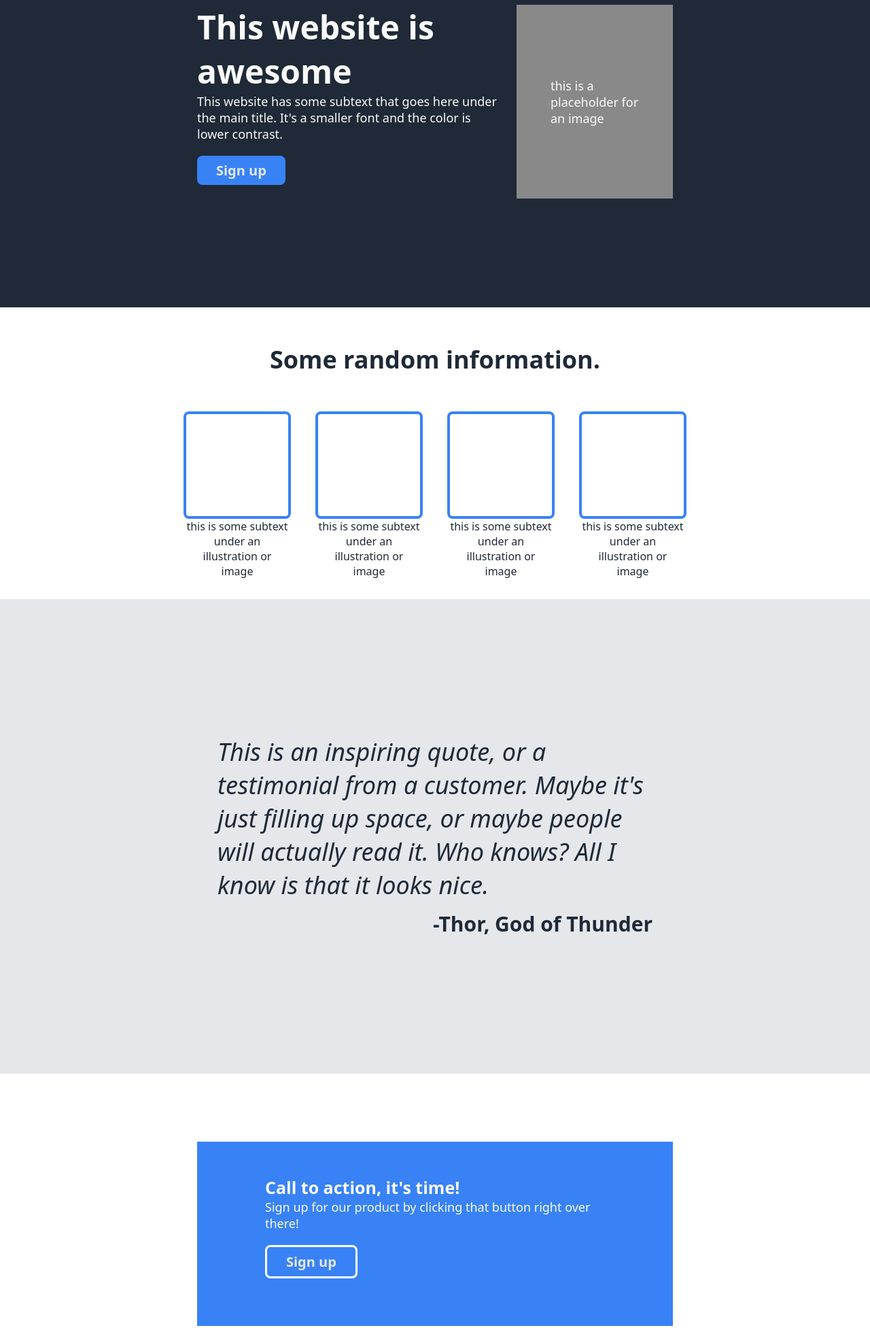
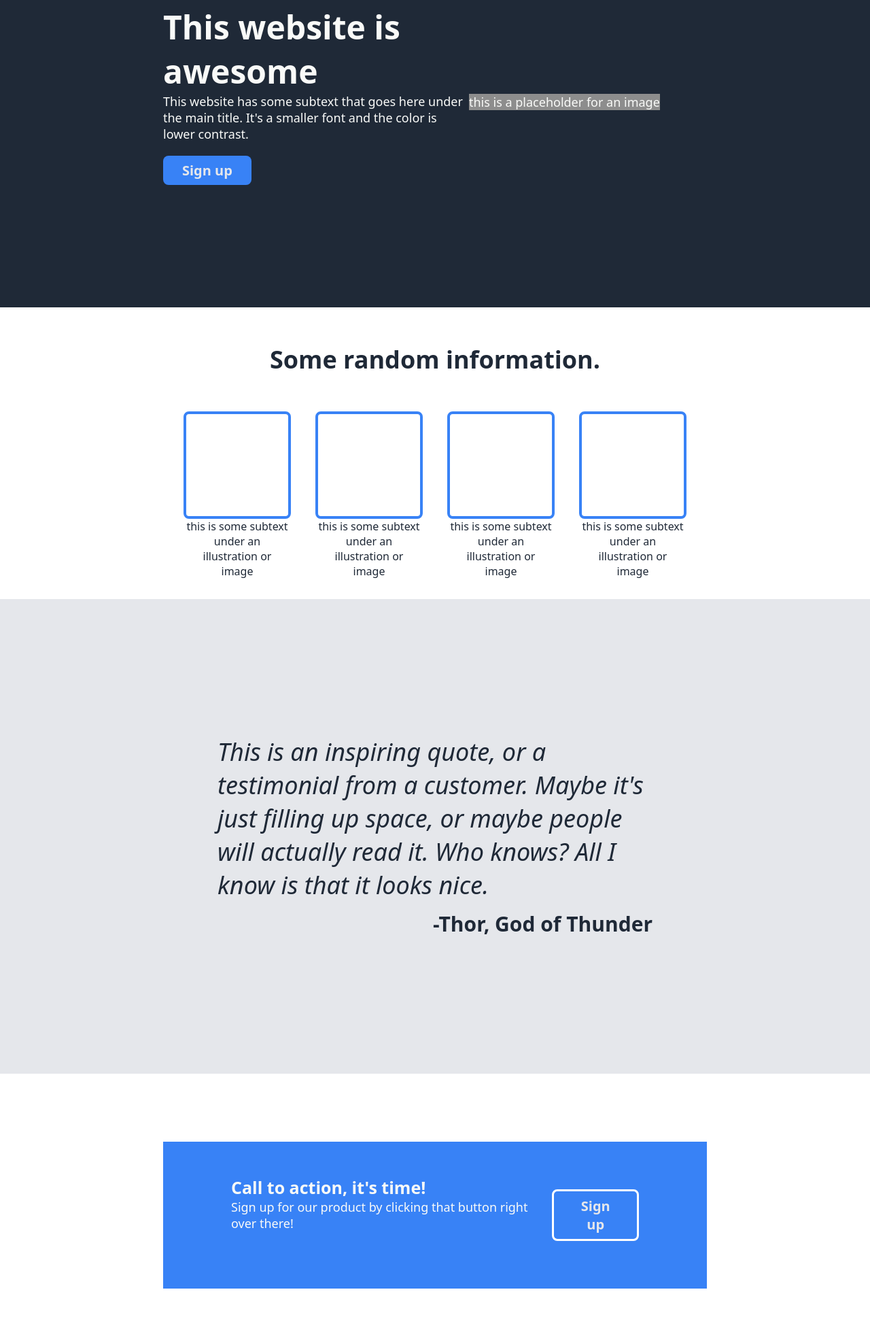
Before and after one commit to Nikaraa/complete-website, a plain HTML site: page index.html in a window 1280 px wide. Shown: the part 180-2133 px from the top of the page at 68% size. Drawn offline with Linux system fonts and the light colour scheme.

Commit message:
Start fixing the blue section

```diff
--- a/index.html
+++ b/index.html
@@ -66,11 +66,13 @@
         <div class="thor">-Thor, God of Thunder</div>
     </div>
     <div class="message">
-        <div class="title-message">Call to action, it's time!</div>
-        <div class="flex2">
+        <div class="first">
+            <div class="title-message">Call to action, it's time!</div>
             <div id="mex">Sign up for our product by clicking that button right over there!</div>
-            <button>Sign up</button>
         </div>
+
+        <button class="second">Sign up</button>
+
     </div>
 
     <div class="footer">
--- a/style.css
+++ b/style.css
@@ -11,7 +11,7 @@ body{
 
 .firstcontainer{
     background: #1F2937;
-    padding: 4px 290px 160px 290px;
+    padding: 4px 240px 160px 240px;
 }
 
 button{
@@ -34,7 +34,7 @@ button:hover{
 
 .header{
     display: flex;
-
+    gap: 38px;
     margin-bottom: 150px;
     align-items: center;
     justify-content: space-between;
@@ -47,17 +47,34 @@ button:hover{
 }
 
 .right{
-    margin-left: 38 px;
+
     display: flex;
     align-items: flex-end;
     gap: 38px;
     color: #E5E7EB;
+
 }
 
 
 .left{
     font-weight:900;
     font-size: 24px;
+}
+
+.body{
+    display: flex;
+    align-items: center;
+
+}
+
+.content{
+    display: flex;
+    flex-direction: column;
+}
+
+
+.greyrectangle{
+    background: #8d8d8d;
 
 }
 
@@ -65,37 +82,15 @@ button:hover{
     font-size: 48px;
     font-weight: bolder;
     max-width: 350px;
-
-
-}
-
-.body{
-    display: flex;
-    justify-content: space-between;
-
-    flex-wrap: wrap;
-
 }
 
 .littlepar{
     width: 450px;
 }
 
-.content{
-    display: flex;
-    flex-direction: column;
-    flex: 1;
-}
 
-.greyrectangle{
-    background: rgb(137, 137, 137);
-    display: flex;
-    flex: 1;
-    padding: 70px 50px;
-    justify-content: center;
-    align-items: center;
-    margin-left: 20px;
-}
+
+
 
 .underbackground{
     background: white;
@@ -166,20 +161,22 @@ button:hover{
 }
 
 .message{
+    display: flex;
+    align-items: flex-start;
+    justify-content: space-between;
     background: #3882F6;
-    display: flex;
-    flex-direction:column;
-    margin: 100px 290px;
+    margin: 100px 240px;
     padding: 50px 100px;
-    flex-wrap: nowrap;
-
 }
 
-.flex2{
+.first{
     display: flex;
-    align-items: flex-end;
-    justify-content: space-between;
-    flex-wrap: wrap;
+    flex-direction: column;
+}
+
+.second{
+    display: flex;
+
 }
 
 .title-message{
@@ -187,7 +184,7 @@ button:hover{
     font-size: 25px;
 }
 
-.flex2 > button{
+.message > button{
     border: 3px solid white;
     padding: 8px 28px;
     margin-top: 20px;
```
